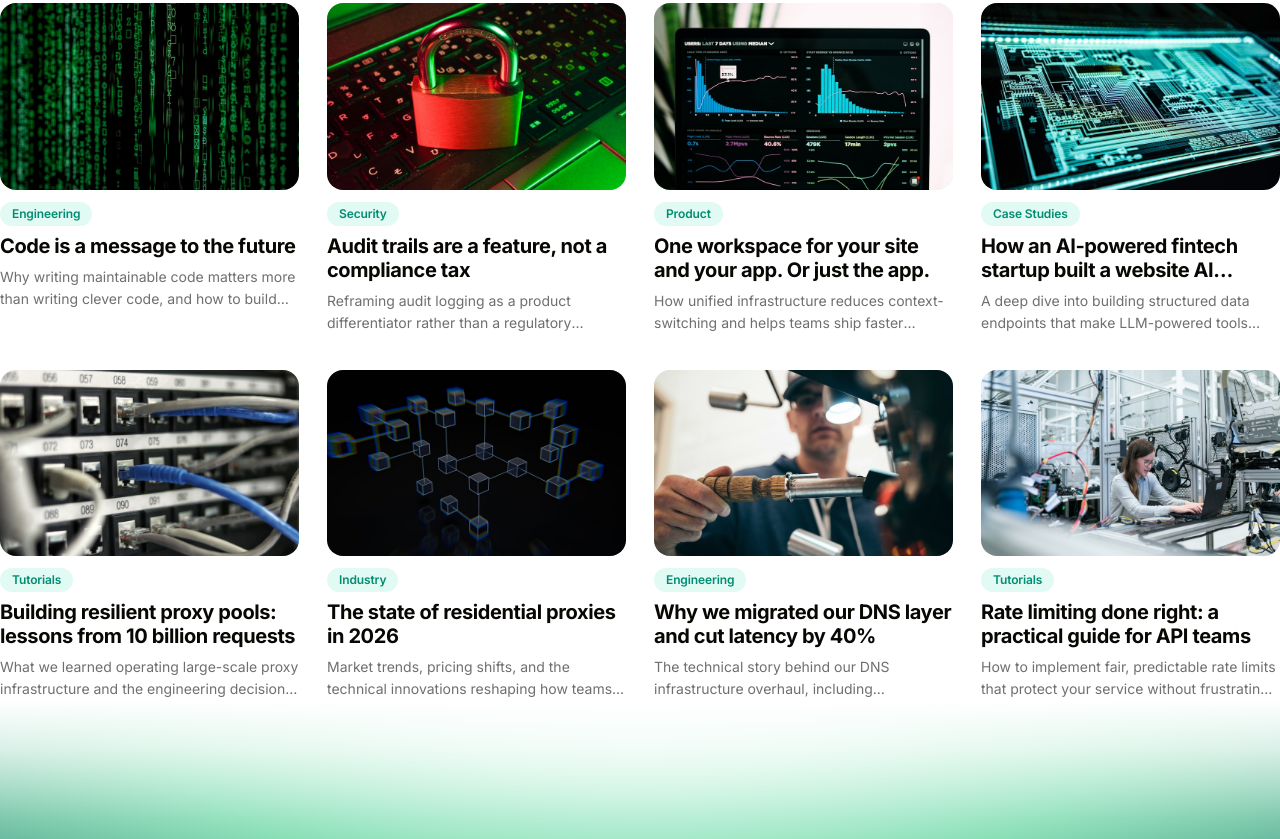
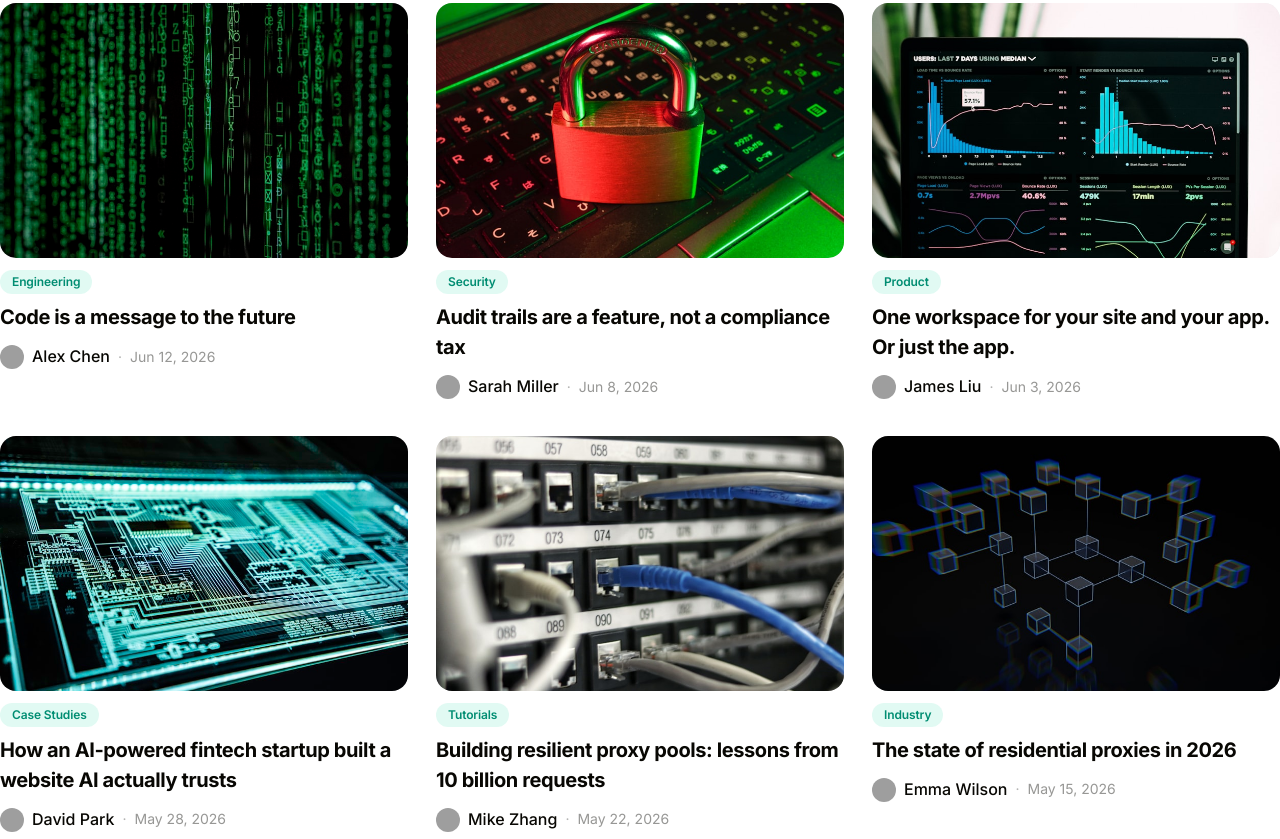
Before and after one commit to DeanWong1019/ROLA, a plain HTML site: page blog.html in a window 1280 px wide. Shown: the part 761-1600 px from the top of the page. Drawn offline with nearby package versions, Linux system fonts and the light colour scheme; grey boxes are pictures that could not be loaded.

Commit message:
Update blog.html

```diff
--- a/blog.html
+++ b/blog.html
@@ -194,7 +194,7 @@
   /* ── Blog grid ── */
   .blog-grid{
     display:grid;
-    grid-template-columns:repeat(4,minmax(0,1fr));
+    grid-template-columns:repeat(3,minmax(0,1fr));
     gap:var(--space-9) var(--space-7)
   }
 
@@ -251,7 +251,7 @@
     margin:var(--space-2) 0 0;
     font-size:var(--text-lg);
     font-weight:700;
-    line-height:1.2;
+    line-height:1.5;
     letter-spacing:-.02em;
     color:#080703;
     display:-webkit-box;
@@ -259,15 +259,31 @@
     -webkit-box-orient:vertical;
     overflow:hidden
   }
-  .blog-card__excerpt{
-    margin:var(--space-2) 0 0;
+  .blog-card__author{
+    display:flex;
+    align-items:center;
+    gap:var(--space-2);
+    margin-top:var(--space-3);
     font-size:var(--text-sm);
-    line-height:1.55;
-    color:rgba(8,7,3,.58);
-    display:-webkit-box;
-    -webkit-line-clamp:2;
-    -webkit-box-orient:vertical;
-    overflow:hidden
+    color:rgba(8,7,3,.58)
+  }
+  .blog-card__avatar{
+    width:24px;
+    height:24px;
+    border-radius:50%;
+    object-fit:cover;
+    flex-shrink:0
+  }
+  .blog-card__name{
+    font-weight:500;
+    font-size:var(--text-base);
+    color:#080703
+  }
+  .blog-card__dot{
+    color:rgba(8,7,3,.3)
+  }
+  .blog-card__date{
+    color:rgba(8,7,3,.42)
   }
 
   /* ── Site bottom ── */
@@ -411,56 +427,96 @@
         <div class="blog-card__media"><img src="assets/blog/green-code.jpg" alt="Matrix digital rain code" loading="lazy"></div>
         <span class="blog-card__tag">Engineering</span>
         <h3>Code is a message to the future</h3>
-        <p class="blog-card__excerpt">Why writing maintainable code matters more than writing clever code, and how to build systems your future self will thank you for.</p>
+        <div class="blog-card__author">
+          <img class="blog-card__avatar" src="https://i.pravatar.cc/48?img=1" alt="">
+          <span class="blog-card__name">Alex Chen</span>
+          <span class="blog-card__dot">·</span>
+          <span class="blog-card__date">Jun 12, 2026</span>
+        </div>
       </article>
 
       <article class="blog-card" data-reveal data-delay="1">
         <div class="blog-card__media"><img src="assets/blog/green-shield.jpg" alt="Security padlock on keyboard" loading="lazy"></div>
         <span class="blog-card__tag">Security</span>
         <h3>Audit trails are a feature, not a compliance tax</h3>
-        <p class="blog-card__excerpt">Reframing audit logging as a product differentiator rather than a regulatory burden, with practical patterns from production systems.</p>
+        <div class="blog-card__author">
+          <img class="blog-card__avatar" src="https://i.pravatar.cc/48?img=5" alt="">
+          <span class="blog-card__name">Sarah Miller</span>
+          <span class="blog-card__dot">·</span>
+          <span class="blog-card__date">Jun 8, 2026</span>
+        </div>
       </article>
 
       <article class="blog-card" data-reveal data-delay="2">
         <div class="blog-card__media"><img src="assets/blog/green-dashboard.jpg" alt="Analytics dashboard with metrics" loading="lazy"></div>
         <span class="blog-card__tag">Product</span>
         <h3>One workspace for your site and your app. Or just the app.</h3>
-        <p class="blog-card__excerpt">How unified infrastructure reduces context-switching and helps teams ship faster without sacrificing reliability.</p>
+        <div class="blog-card__author">
+          <img class="blog-card__avatar" src="https://i.pravatar.cc/48?img=3" alt="">
+          <span class="blog-card__name">James Liu</span>
+          <span class="blog-card__dot">·</span>
+          <span class="blog-card__date">Jun 3, 2026</span>
+        </div>
       </article>
 
       <article class="blog-card" data-reveal>
         <div class="blog-card__media"><img src="assets/blog/green-cyber.jpg" alt="Circuit board with glowing traces" loading="lazy"></div>
         <span class="blog-card__tag">Case Studies</span>
         <h3>How an AI-powered fintech startup built a website AI actually trusts</h3>
-        <p class="blog-card__excerpt">A deep dive into building structured data endpoints that make LLM-powered tools return accurate, verifiable results.</p>
+        <div class="blog-card__author">
+          <img class="blog-card__avatar" src="https://i.pravatar.cc/48?img=8" alt="">
+          <span class="blog-card__name">David Park</span>
+          <span class="blog-card__dot">·</span>
+          <span class="blog-card__date">May 28, 2026</span>
+        </div>
       </article>
 
       <article class="blog-card" data-reveal data-delay="1">
         <div class="blog-card__media"><img src="assets/blog/green-network.jpg" alt="Network patch panel with cables" loading="lazy"></div>
         <span class="blog-card__tag">Tutorials</span>
         <h3>Building resilient proxy pools: lessons from 10 billion requests</h3>
-        <p class="blog-card__excerpt">What we learned operating large-scale proxy infrastructure and the engineering decisions that made the biggest difference.</p>
+        <div class="blog-card__author">
+          <img class="blog-card__avatar" src="https://i.pravatar.cc/48?img=12" alt="">
+          <span class="blog-card__name">Mike Zhang</span>
+          <span class="blog-card__dot">·</span>
+          <span class="blog-card__date">May 22, 2026</span>
+        </div>
       </article>
 
       <article class="blog-card" data-reveal data-delay="2">
         <div class="blog-card__media"><img src="assets/blog/green-tech.jpg" alt="3D wireframe network cubes" loading="lazy"></div>
         <span class="blog-card__tag">Industry</span>
         <h3>The state of residential proxies in 2026</h3>
-        <p class="blog-card__excerpt">Market trends, pricing shifts, and the technical innovations reshaping how teams approach data collection at scale.</p>
+        <div class="blog-card__author">
+          <img class="blog-card__avatar" src="https://i.pravatar.cc/48?img=15" alt="">
+          <span class="blog-card__name">Emma Wilson</span>
+          <span class="blog-card__dot">·</span>
+          <span class="blog-card__date">May 15, 2026</span>
+        </div>
       </article>
 
       <article class="blog-card" data-reveal>
         <div class="blog-card__media"><img src="assets/blog/green-circuit.jpg" alt="Workshop precision tool" loading="lazy"></div>
         <span class="blog-card__tag">Engineering</span>
         <h3>Why we migrated our DNS layer and cut latency by 40%</h3>
-        <p class="blog-card__excerpt">The technical story behind our DNS infrastructure overhaul, including benchmarks, rollback plans, and unexpected wins.</p>
+        <div class="blog-card__author">
+          <img class="blog-card__avatar" src="https://i.pravatar.cc/48?img=11" alt="">
+          <span class="blog-card__name">Ryan Tanaka</span>
+          <span class="blog-card__dot">·</span>
+          <span class="blog-card__date">May 9, 2026</span>
+        </div>
       </article>
 
       <article class="blog-card" data-reveal data-delay="1">
         <div class="blog-card__media"><img src="assets/blog/green-globe.jpg" alt="Electronics engineering workstation" loading="lazy"></div>
         <span class="blog-card__tag">Tutorials</span>
         <h3>Rate limiting done right: a practical guide for API teams</h3>
-        <p class="blog-card__excerpt">How to implement fair, predictable rate limits that protect your service without frustrating legitimate users.</p>
+        <div class="blog-card__author">
+          <img class="blog-card__avatar" src="https://i.pravatar.cc/48?img=20" alt="">
+          <span class="blog-card__name">Lisa Wang</span>
+          <span class="blog-card__dot">·</span>
+          <span class="blog-card__date">May 2, 2026</span>
+        </div>
       </article>
 
     </div>
```
